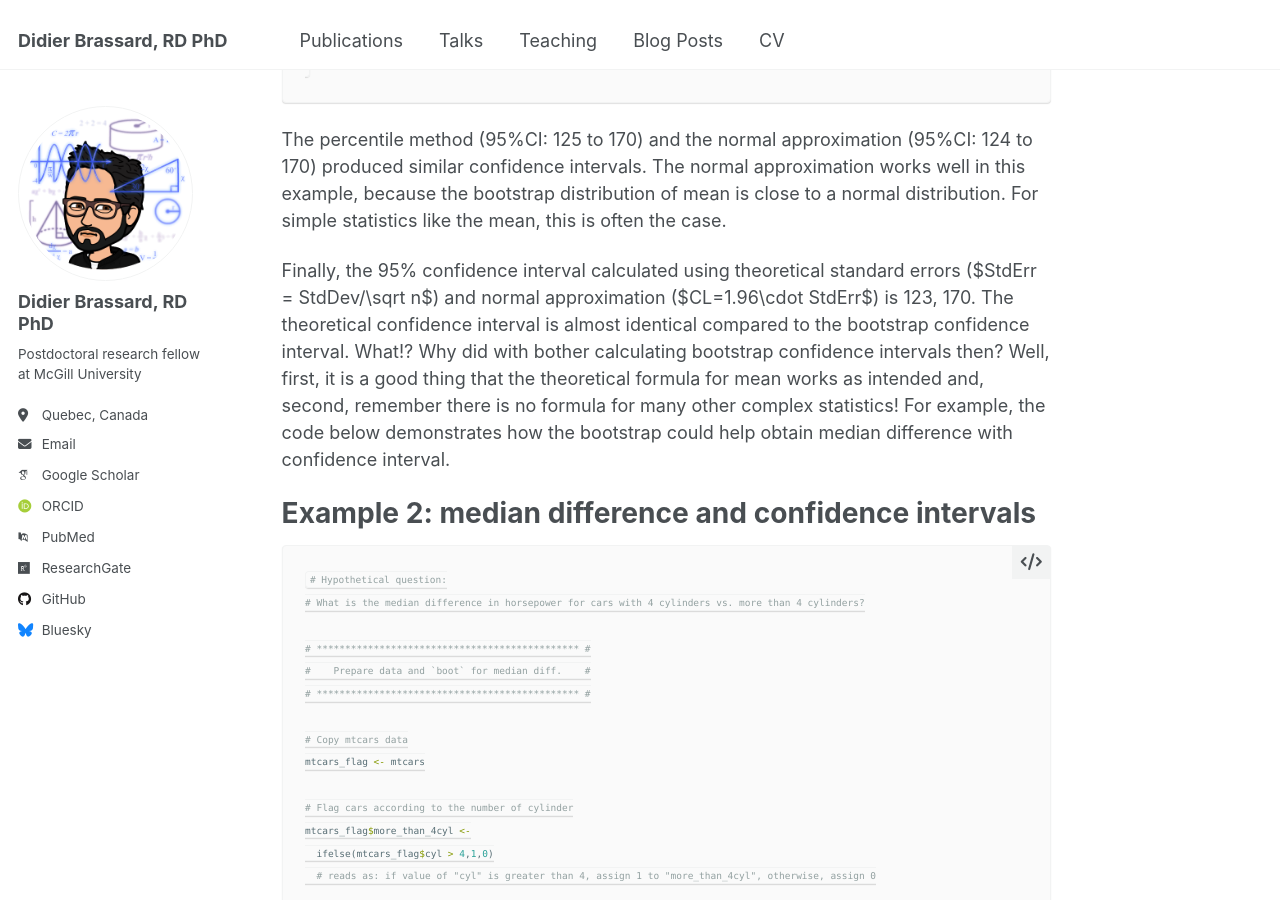
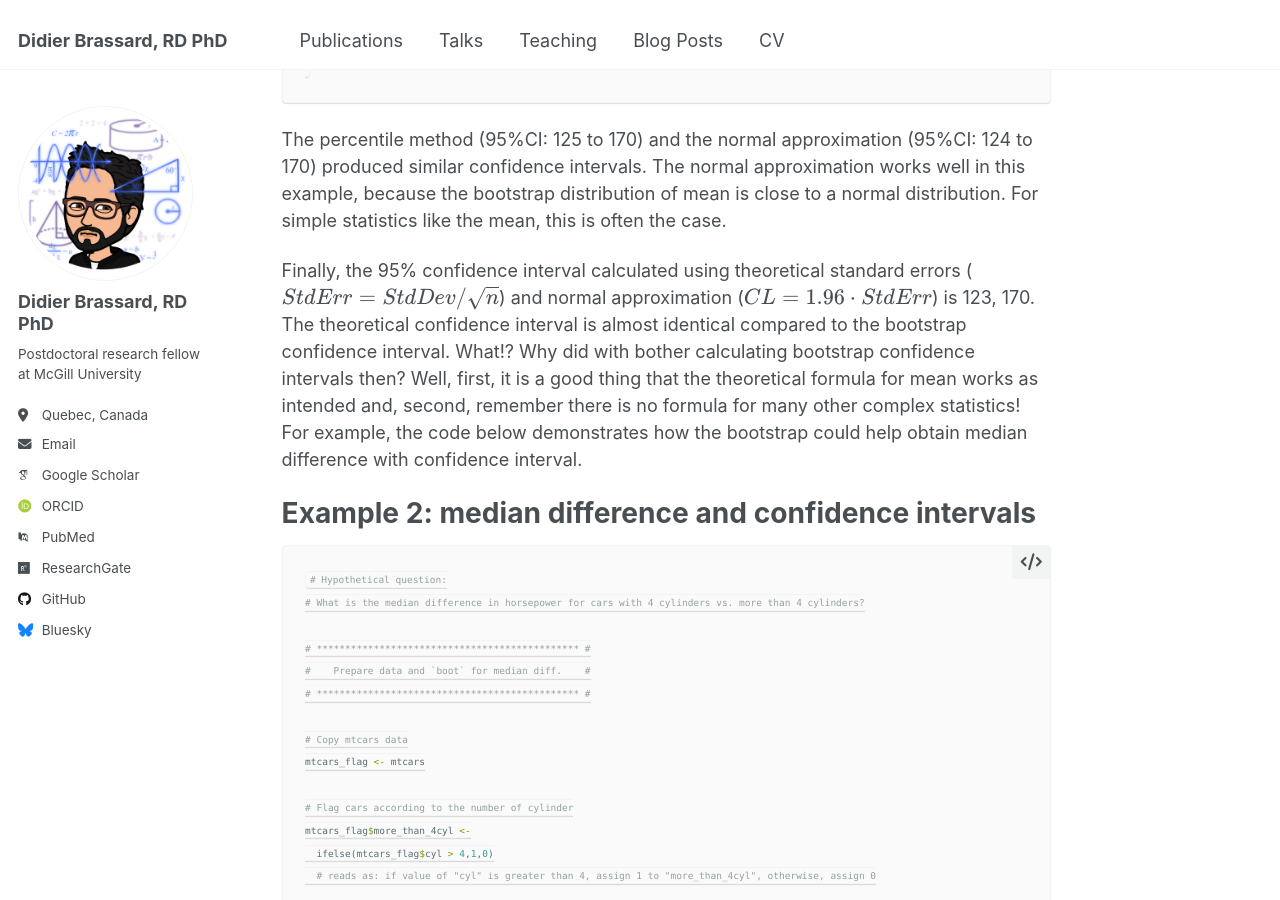
Before and after one commit to didierbrassard/didierbrassard.github.io, a Jekyll site: the page built from _posts/2022-10-20-blog-post-4.md, in a window 1280 px wide and 900 px high, scrolled down 13373 px. Built offline with Jekyll 4.4.1, drawn with Linux system fonts in a browser that asks for light colours; some web fonts are replaced.

```diff
--- a/_posts/2022-10-20-blog-post-4.md
+++ b/_posts/2022-10-20-blog-post-4.md
@@ -431,8 +431,8 @@ distribution of mean is close to a normal distribution. For simple
 statistics like the mean, this is often the case.
 
 Finally, the 95% confidence interval calculated using theoretical
-standard errors ($StdErr = StdDev/\sqrt n$) and normal approximation
-($CL=1.96\cdot StdErr$) is 123, 170. The theoretical confidence interval
+standard errors (\\(StdErr = StdDev/\sqrt n\\)) and normal approximation
+(\\(CL=1.96\cdot StdErr\\)) is 123, 170. The theoretical confidence interval
 is almost identical compared to the bootstrap confidence interval.
 What!? Why did with bother calculating bootstrap confidence intervals
 then? Well, first, it is a good thing that the theoretical formula for
```
